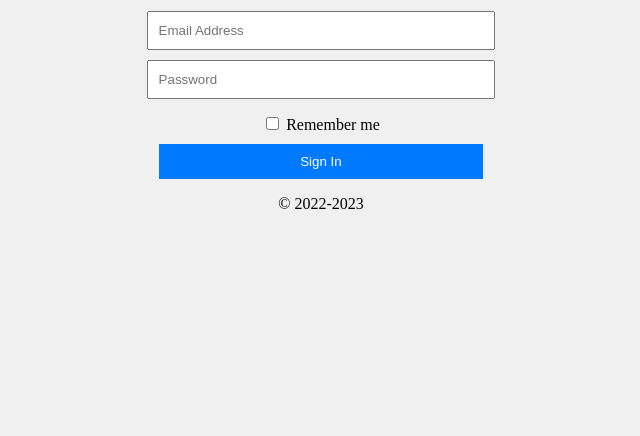
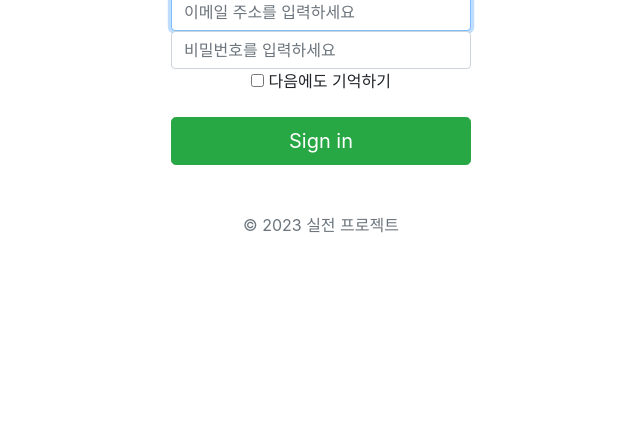
Before and after one commit to YearaChoi/project-test, a plain HTML site: page example.html in a window 1280 px wide. Shown: the part 364-800 px from the top of the page, without its empty margins (319-959 px from the left). Drawn offline with nearby package versions, Linux system fonts and the light colour scheme.

Commit message:
update example.html

```diff
--- a/example.html
+++ b/example.html
@@ -1,65 +1,100 @@
-<!DOCTYPE html>
+<!doctype html>
 <html lang="en">
   <head>
-    <meta charset="UTF-8">
-    <meta name="viewport" content="width=device-width, initial-scale=1.0">
-    <title>Sign In</title>
+    <meta charset="utf-8">
+    <meta name="viewport" content="width=device-width, initial-scale=1, shrink-to-fit=no">
+    <meta name="description" content="">
+    <meta name="author" content="Mark Otto, Jacob Thornton, and Bootstrap contributors">
+    <meta name="generator" content="Hugo 0.101.0">
+    <link rel="stylesheet" href="https://cdn.jsdelivr.net/npm/bootstrap@4.5.3/dist/css/bootstrap.min.css" integrity="sha384-TX8t27EcRE3e/ihU7zmQxVncDAy5uIKz4rEkgIXeMed4M0jlfIDPvg6uqKI2xXr2" crossorigin="anonymous">
+<script src="https://cdn.jsdelivr.net/npm/bootstrap@4.5.3/dist/js/bootstrap.bundle.min.js" integrity="sha384-ho+j7jyWK8fNQe+A12Hb8AhRq26LrZ/JpcUGGOn+Y7RsweNrtN/tE3MoK7ZeZDyx" crossorigin="anonymous"></script>
+
+
+    <title>Signin Template · Bootstrap v4.6 로그인 창 만들기</title>
+
+    <link rel="canonical" href="https://getbootstrap.com/docs/4.6/examples/sign-in/">
+
+
+
+    <!-- Bootstrap core CSS -->
+<link href="/docs/4.6/dist/css/bootstrap.min.css" rel="stylesheet" integrity="sha384-xOolHFLEh07PJGoPkLv1IbcEPTNtaed2xpHsD9ESMhqIYd0nLMwNLD69Npy4HI+N" crossorigin="anonymous">
+
+
+
+   <!-- Favicons -->
+<link rel="apple-touch-icon" href="/docs/4.6/assets/img/favicons/apple-touch-icon.png" sizes="180x180">
+<link rel="icon" href="/docs/4.6/assets/img/favicons/favicon-32x32.png" sizes="32x32" type="image/png">
+<link rel="icon" href="/docs/4.6/assets/img/favicons/favicon-16x16.png" sizes="16x16" type="image/png">
+<link rel="manifest" href="/docs/4.6/assets/img/favicons/manifest.json">
+<link rel="mask-icon" href="/docs/4.6/assets/img/favicons/safari-pinned-tab.svg" color="#563d7c">
+<link rel="icon" href="/docs/4.6/assets/img/favicons/favicon.ico">
+<meta name="msapplication-config" content="/docs/4.6/assets/img/favicons/browserconfig.xml">
+<meta name="theme-color" content="#563d7c">
+
 <style>
-        body {
-            background-color: #f0f0f0;
-            display: flex;
-            justify-content: center;
-            align-items: center;
-            height: 100vh;
-            margin: 0;
+    .bd-placeholder-img {
+      font-size: 1.125rem;
+      text-anchor: middle;
+      -webkit-user-select: none;
+      -moz-user-select: none;
+      -ms-user-select: none;
+      user-select: none;
     }
 
-        .container {
-            text-align: center;
+    @media (min-width: 768px) {
+      .bd-placeholder-img-lg {
+        font-size: 3.5rem;
+      }
     }
 
-        .form-control {
-            width: 80%; /* 동일한 너비 설정 */
-            padding: 10px;
-            margin: 5px 0;
+    body {
+            display: -ms-flexbox;
+            display: flex;
+            -ms-flex-align: center;
+            align-items: center;
+            padding-top: 40px;
+            padding-bottom: 40px;
+            height: 100vh; /* 화면 전체 높이로 설정 */
         }
 
-        .checkbox {
-            margin: 10px;
+    .form-signin {
+            width: 100%;
+            max-width: 330px; /* 로그인 창의 최대 너비 설정 */
+            padding: 15px;
+            margin: auto; /* 가로 중앙 정렬 */
         }
 
-        .btn {
-            width: 80%; /* 동일한 너비 설정 */
-            padding: 10px 20px;
-            background-color: #007bff;
-            color: #fff;
-            border: none;
-            cursor: pointer;
+    /* 이미지 모서리를 둥글게 만드는 스타일 추가 */
+    .rounded-img {
+            border-radius: 50%;
         }
+    /* 이미지 크기를 조금 더 크게 조정 */
+    .bigger-img {
+            width: 100px; /* 원하는 너비로 조정 */
+            height: 100px; /* 원하는 높이로 조정 */
+        }
+  </style>
 
-        .small-image { /*이미지 스타일*/
-            width: 80px;
-            height: 80px;
-            border-radius: 40%;
-        }
+<!-- Custom styles for this template -->
+<link href="signin.css" rel="stylesheet">
+</head>
 
-    </style>
-</head>
-<body>
-    <div class="container">
-        <img src="https://cdn.pixabay.com/photo/2014/04/13/20/49/cat-323262_1280.jpg" alt="Small Image" class="small-image">
-        <h1>Please Sign In</h1>
-        <form>
-            <input type="email" id="inputEmail" class="form-control" placeholder="Email Address" required>
-            <input type="password" id="inputPassword" class="form-control" placeholder="Password" required>
-            <div class="checkbox">
+<body class="text-center">
+
+    <form class="form-signin">
+        <img class="mb-4 rounded-img bigger-img" src="https://cdn.pixabay.com/photo/2014/04/13/20/49/cat-323262_1280.jpg" alt="" width="100" height="100">
+      <h1 class="h3 mb-3 font-weight-normal">Please sign in</h1>
+      <label for="inputEmail" class="sr-only">Email address</label>
+      <input type="email" id="inputEmail" class="form-control" placeholder="이메일 주소를 입력하세요" required autofocus>
+      <label for="inputPassword" class="sr-only">Password</label>
+      <input type="password" id="inputPassword" class="form-control" placeholder="비밀번호를 입력하세요" required>
+      <div class="checkbox mb-3">
         <label>
-                    <input type="checkbox" value="remember-me"> Remember me
+          <input type="checkbox" value="remember-me"> 다음에도 기억하기
         </label>
       </div>
-            <button type="submit" class="btn">Sign In</button>
-            <p class="mt-5 mb-3 text-muted">&copy; 2022-2023</p>
+      <button class="btn btn-lg btn-success btn-block" type="submit">Sign in</button>
+      <p class="mt-5 mb-3 text-muted">&copy; 2023 실전 프로젝트</p>
     </form>
-    </div>
       </body>
 </html>
```
Lines whose indentation alone changed are shown as unchanged.
